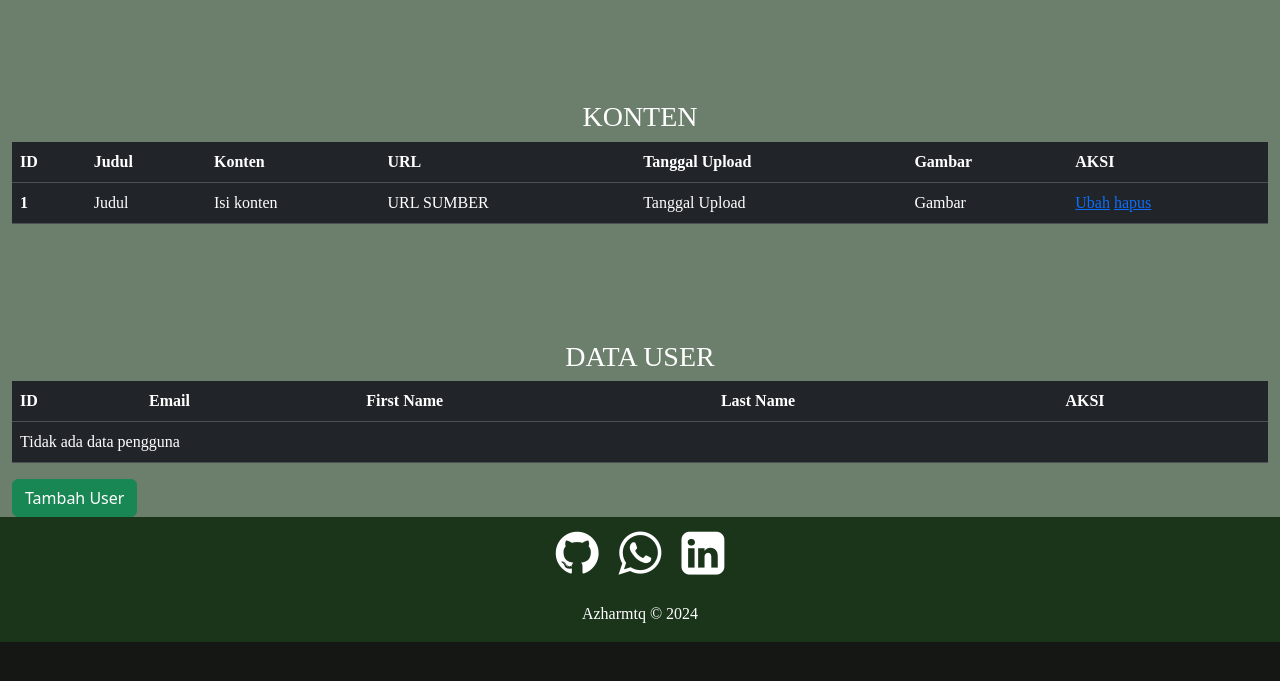
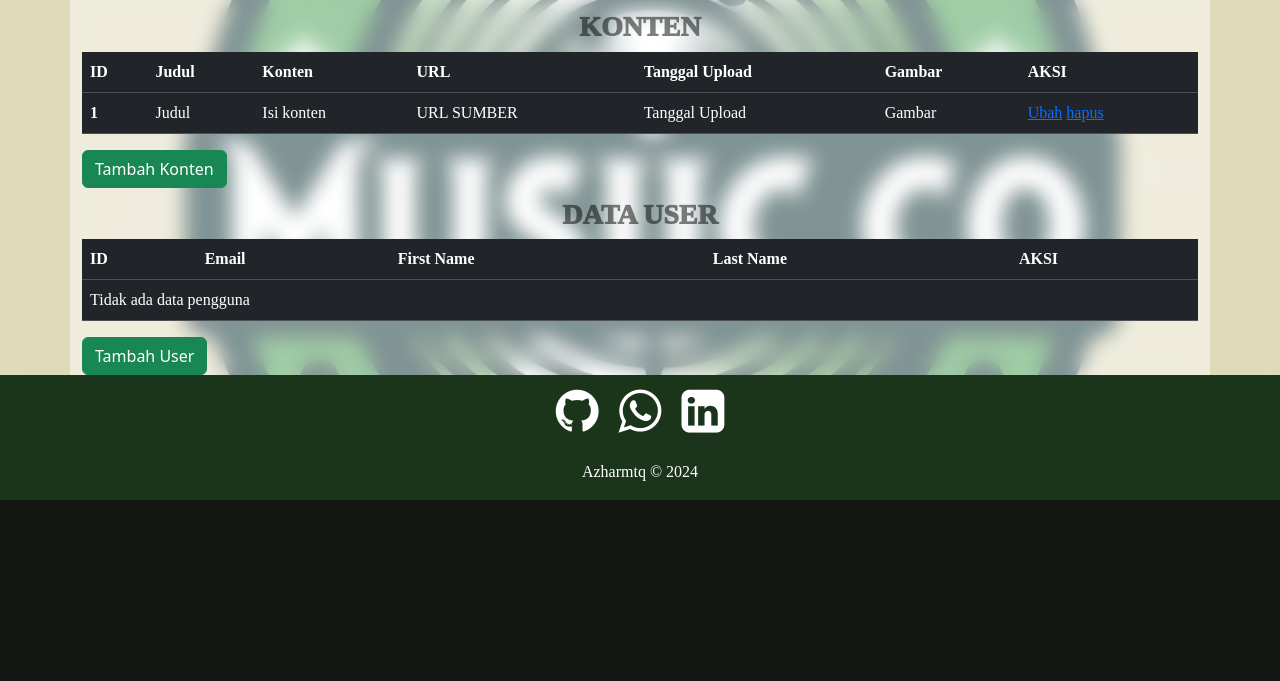
Before and after one commit to Azharmtq/pw2024_tubes_233040126, a PHP site: page /admin.php in a window 1280 px wide. Shown: the part 56-737 px from the top of the page. Run offline with PHP 8.4, Linux system fonts and the light colour scheme; data that the repository does not hold is empty.

```diff
--- a/admin.php
+++ b/admin.php
@@ -6,6 +6,7 @@
 <body>
   <?php include 'includes/navbar.php' ?>
   <div class="admin_page container-fluid">
+    <div class="admin_content container-md">
   <h3>KONTEN</h3>
   <div class="table-responsive">
   <table class="table table-dark">
@@ -36,6 +37,7 @@
   </tbody>
 </table>
 </div>
+<a href="tambah_konten.php" class="btn btn-success">Tambah Konten</a>
 <h3>DATA USER</h3>
 <div class="table-responsive">
 <table class="table table-dark">
@@ -86,6 +88,7 @@
 </div>
 <a href="tambah_user.php" class="btn btn-success">Tambah User</a>
 </div>
+</div>
   <?php include 'includes/footer.php' ?>
   <?php include 'script.php' ?>
 </body>
--- a/assets/css/style.css
+++ b/assets/css/style.css
@@ -4,6 +4,10 @@ html {
 }
 a, th, td, h1,h3,h4,h5,h6 {
     font-family: "Poppins";
+}
+h3{
+    display:flex;
+    place-content: center;
 }
 /* navbar */
 .navbar {
@@ -102,15 +106,21 @@ background-size: cover;
 }
 /* admin Page */
 .admin_page {
-    background-color: rgb(108, 126, 108);
+    background-image: url('/assets/img/logo.jpg');
     color: white;
+    background-size: cover;
+    background-position: center;
+    background-repeat: no-repeat;
 }
 .admin_page h3 {
-    padding-top: 100px;
+    padding-top: 10px;
+    font-family: "Poppins";
+    font-weight: 1000;
+    color: rgba(0, 0, 0, 0.5);
 }
-h3{
-    display:flex;
-    place-content: center;
+.admin_content {
+    background-color: rgb(255, 255, 255,0.5);
+    backdrop-filter: blur(10px);
 }
 .aksi {
     display: flex;
--- a/includes/footer.php
+++ b/includes/footer.php
@@ -1,3 +1,4 @@
+
 <div class="footer container-fluid">
     <div class="social container-fluid">
         <a href="https://github.com/Azharmtq" target="_blank"><i class="fa fa-github" ></i></a>
```
Also changed, not shown: 2 other files.
